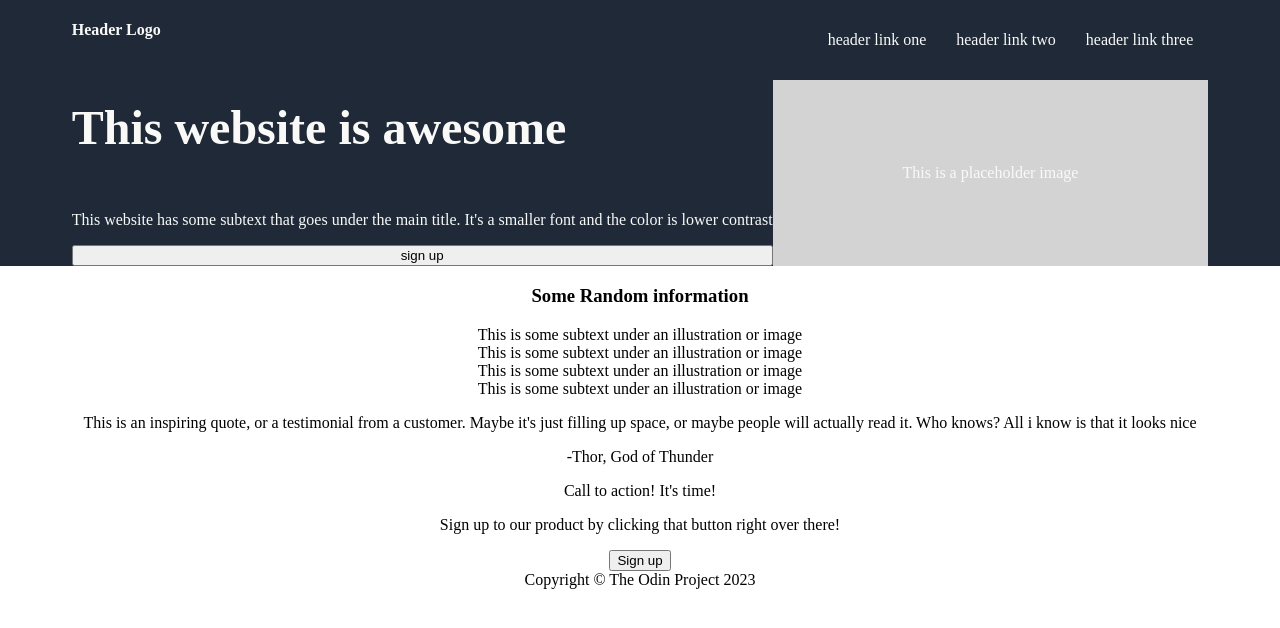
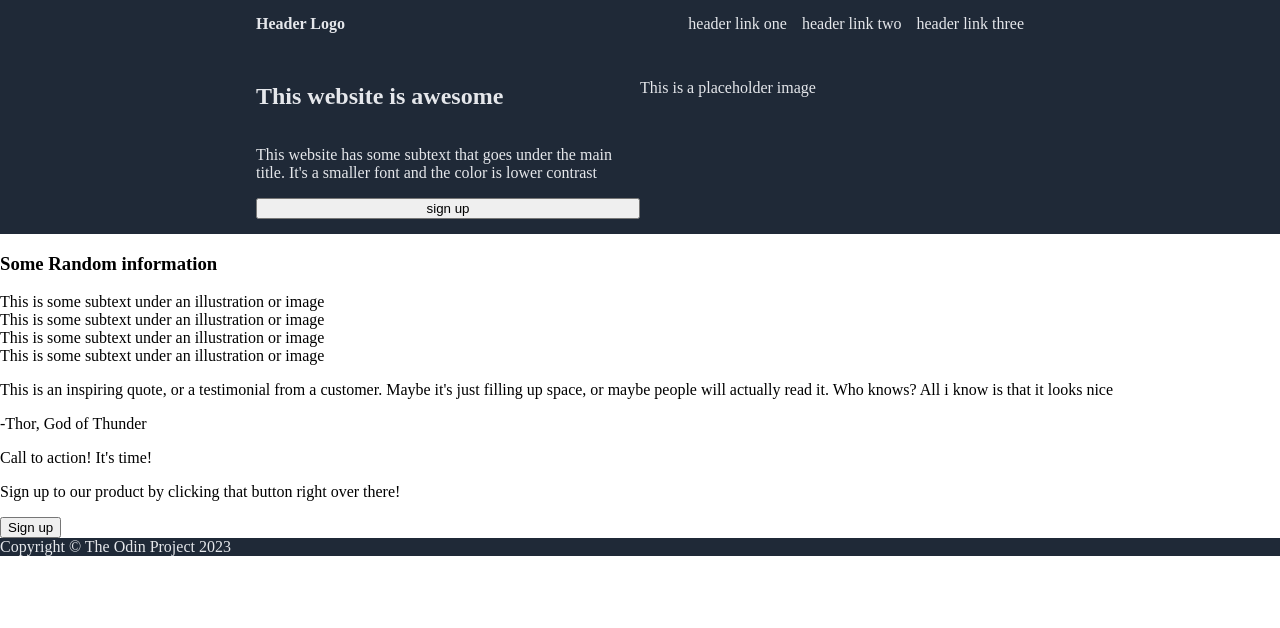
Before and after one commit to TREBORDX/Landing_page, a plain HTML site: page index.html in a window 1280 px wide. Drawn offline with Linux system fonts and the light colour scheme.

Commit message:
Added better structure to styles.css

```diff
--- a/index.html
+++ b/index.html
@@ -10,22 +10,26 @@
 
 <body>
     <div class="hero">
-        <div class="heroleft">
+        <div class="herotop">
             <h4>Header Logo</h4>
-
-            <h2>This website is awesome</h2>
-            <p>This website has some subtext that goes under the main title. It's a smaller font and the color is lower
-                contrast</p>
-            <button>sign up</button>
-        </div>
-        <div class="heroright">
             <ul>
                 <li>header link one</li>
                 <li>header link two</li>
                 <li>header link three</li>
             </ul>
-            <div class="bodyimage">
-                <p>This is a placeholder image</p>
+        </div>
+        <div class="herobot">
+            <div class="botleft">
+                <h2>This website is awesome</h2>
+                <p>This website has some subtext that goes under the main title. It's a smaller font and the color is
+                    lower
+                    contrast</p>
+                <button>sign up</button>
+            </div>
+            <div class="botright">
+                <div class="bodyimage">
+                    <p>This is a placeholder image</p>
+                </div>
             </div>
         </div>
     </div>
--- a/styles.css
+++ b/styles.css
@@ -3,49 +3,27 @@ body {
     flex-direction: column;
     min-height: 100vh;
     margin: 0;
-    text-align: center;
+}
+ul, h4 {
+    display: flex;
+    list-style-type: none;
+    margin: 0;
+    padding: 0;
+    gap: 15px;
+}
+.hero, .footer {
+    background-color: #1f2937;
+    color: #E5E7Eb;
 }
 
-.hero {
+.herotop, .herobot {
     display: flex;
-    flex-direction: row;
-    background-color: #1f2937;
-    justify-content: center;
-    color: #F9FAF8;
-    text-align: left;
+    justify-content: space-between;
+    padding: 15px 20% 15px 20%;
 }
 
-.heroleft, .heroright {
+.botleft, .botright {
     display: flex;
     flex-direction: column;
-    justify-content: space-around;
-    text-wrap: wrap;
-
+    flex: 1;
 }
-
-h2 {
-    font-size: 48px;
-    font-weight: bolder;
-    text-wrap: wrap;
-}
-
-h4 {
-    align-items: center;
-}
-
-ul {
-    display: flex;
-    align-items: flex-start;
-}
-
-li {
-    display: inline;
-    padding: 15px;
-}
-.bodyimage {
-    display: flex;
-    flex: 1;
-    background-color: lightgray;
-    justify-content: center;
-    align-items: center;
-}
```
Also changed, not shown: notes.txt.
